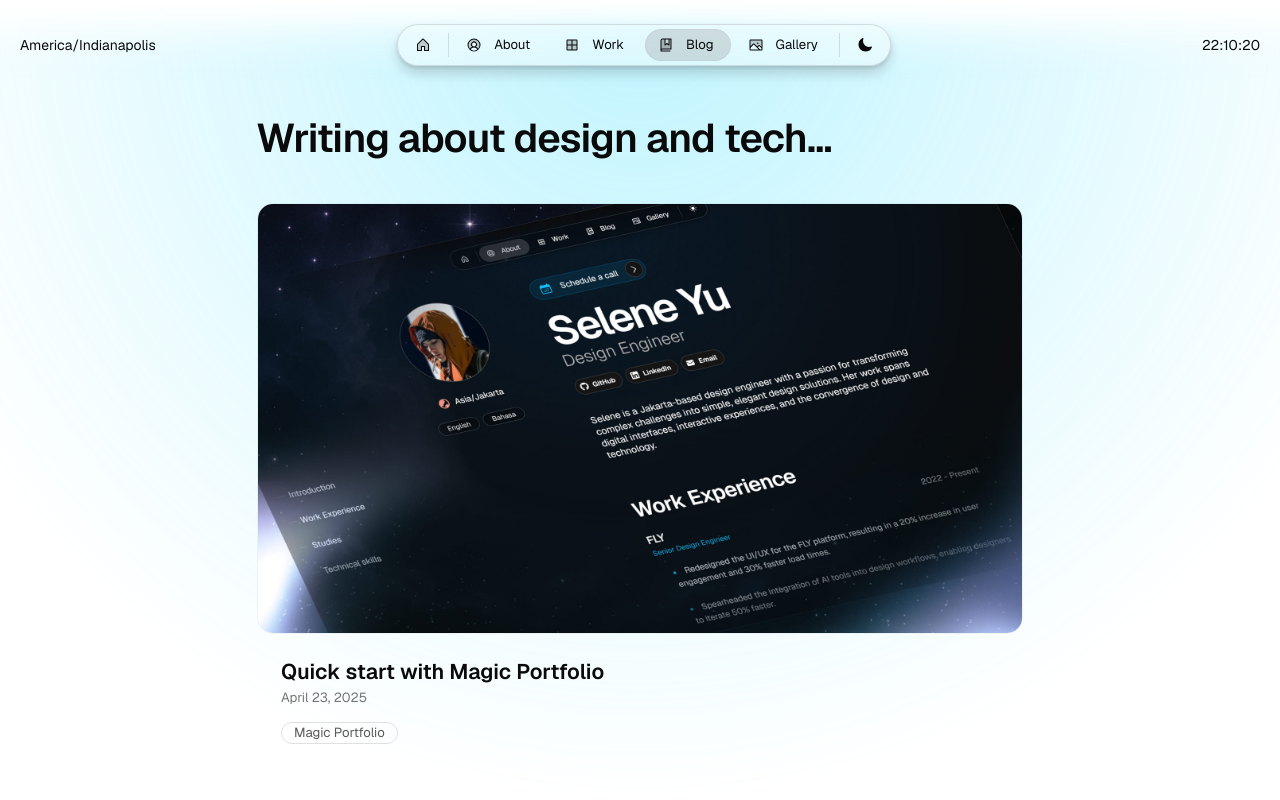
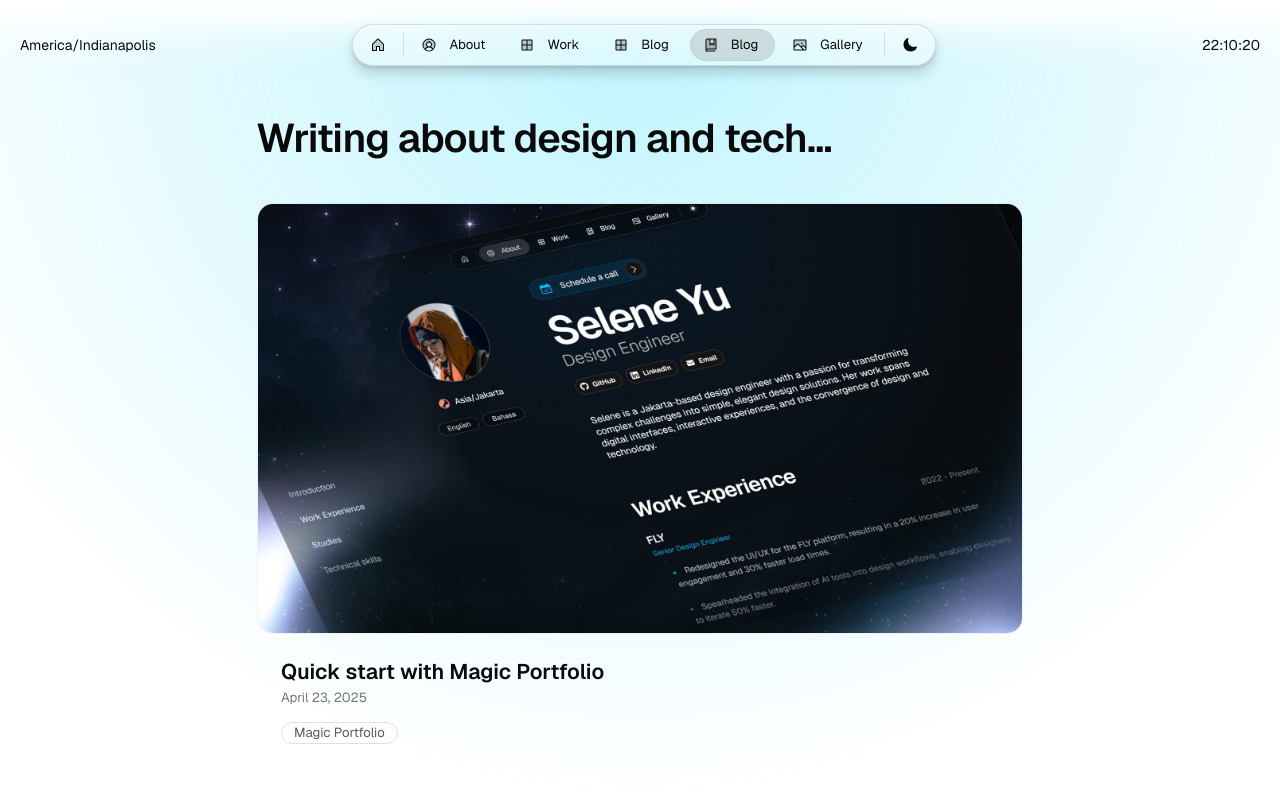
Before and after one commit to AdityasCode/adityagandhi, a Next.js app: page /blog in a window 1280 px wide. Shown: the top 800 px of the page. Built offline with nearby package versions, Linux system fonts and the light colour scheme.

Commit message:
something 2

```diff
--- a/src/app/resources/config.js
+++ b/src/app/resources/config.js
@@ -6,6 +6,7 @@
   "/about": true,
   "/work": true,
   "/blog": true,
+  "/GitHub": true,
   "/gallery": true,
 };
 
--- a/src/components/Header.tsx
+++ b/src/components/Header.tsx
@@ -7,7 +7,7 @@
 import styles from "@/components/Header.module.scss";
 
 import { routes, display } from "@/app/resources";
-import { person, about, blog, work, gallery } from "@/app/resources/content";
+import { person, about, blog, work, GitHub, gallery } from "@/app/resources/content";
 import { ThemeToggle } from "./ThemeToggle";
 
 type TimeDisplayProps = {
@@ -113,6 +113,23 @@
                   />
                 </>
               )}
+              {routes["/GitHub"] && (
+                  <>
+                    <ToggleButton
+                        className="s-flex-hide"
+                        prefixIcon="grid"
+                        href="github.com/AdityasCode"
+                        label={GitHub.label}
+                        selected={pathname.startsWith("/GitHub")}
+                    />
+                    <ToggleButton
+                        className="s-flex-show"
+                        prefixIcon="grid"
+                        href="github.com/AdityasCode"
+                        selected={pathname.startsWith("/GitHub")}
+                    />
+                  </>
+              )}
               {routes["/blog"] && (
                 <>
                   <ToggleButton
```
